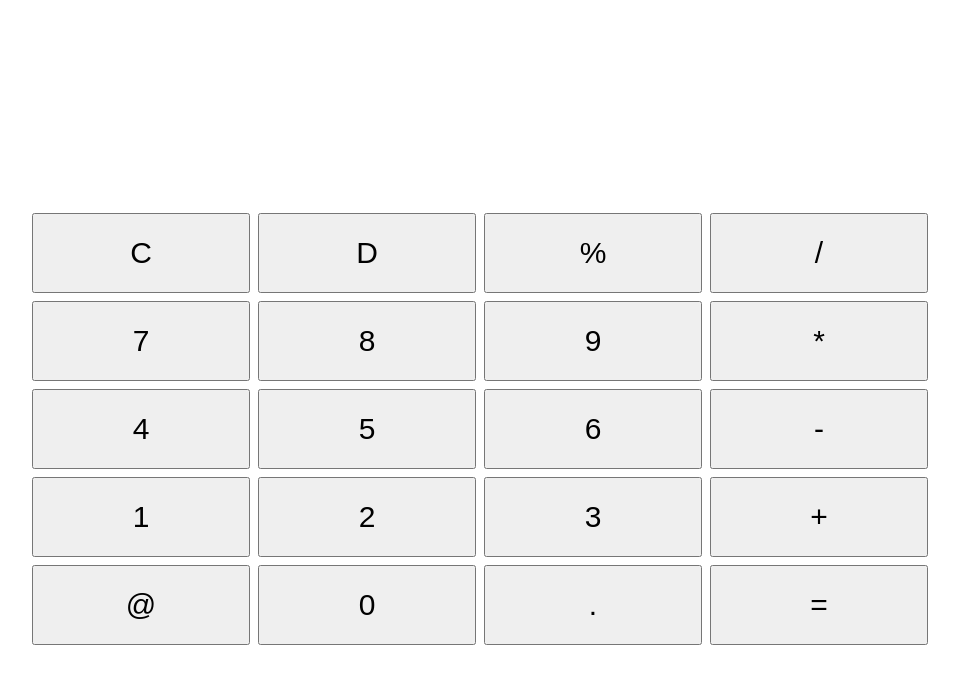
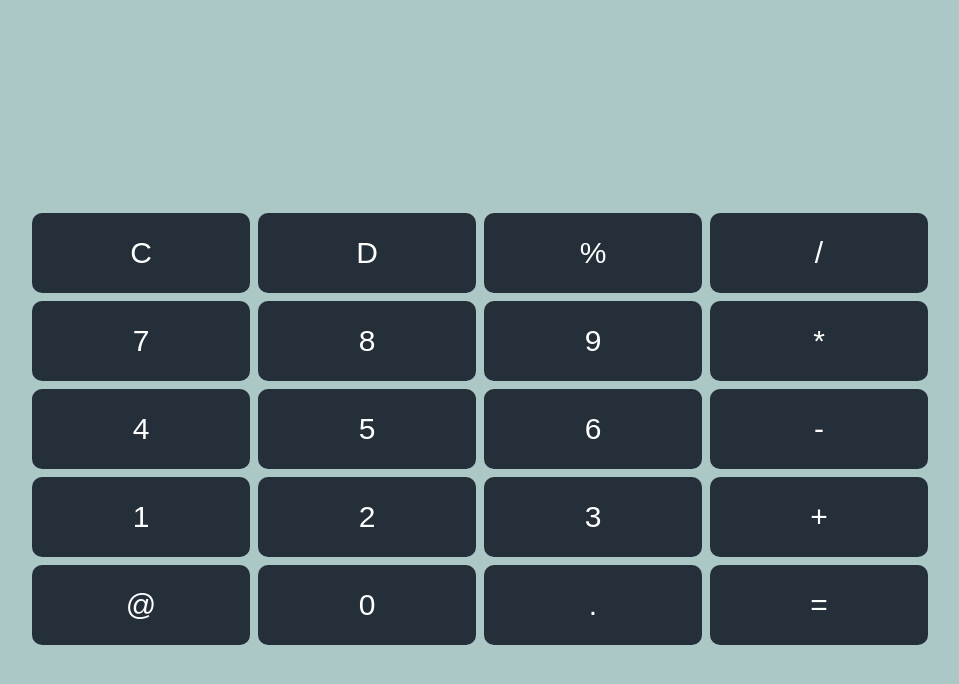
Before and after one commit to scompo/calculator, a website with bundled scripts: page src/index.html in a window 1280 px wide. Shown: the part 112-796 px from the top of the page, without its empty margins (160-1119 px from the left). Built offline with nearby package versions, Linux system fonts and the light colour scheme.

Commit message:
Changed colors.
This should close https://github.com/scompo/calculator/issues/14.

```diff
--- a/src/style.css
+++ b/src/style.css
@@ -1,10 +1,15 @@
 body {
+  background-color: #abc8c6;
   font-family: sans-serif;
   font-size: 30px;
 }
 
 button {
   font-size: 1em;
+  background-color: #242f3a;
+  color: white;
+  border-style: unset;
+  border-radius: 10px;
 }
 
 main {
```
Also changed, not shown: src/manifest.webmanifest.
